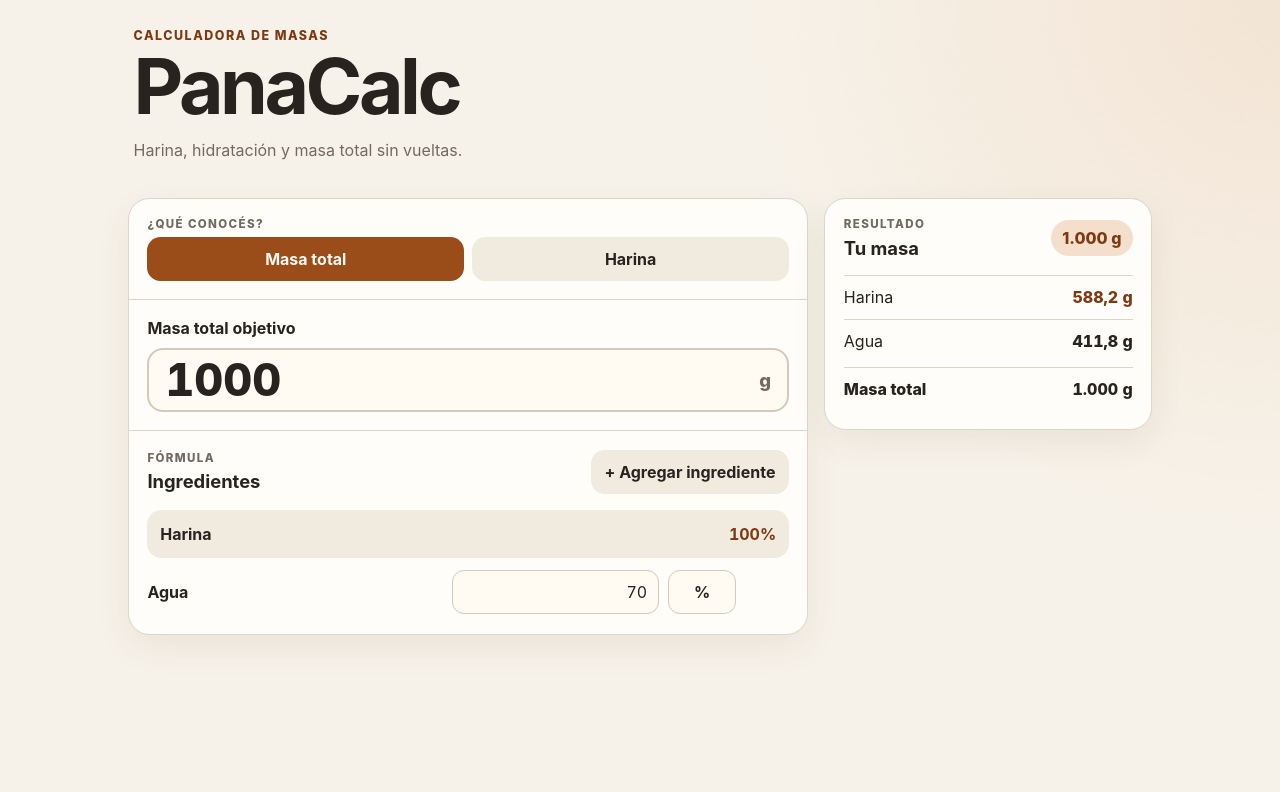
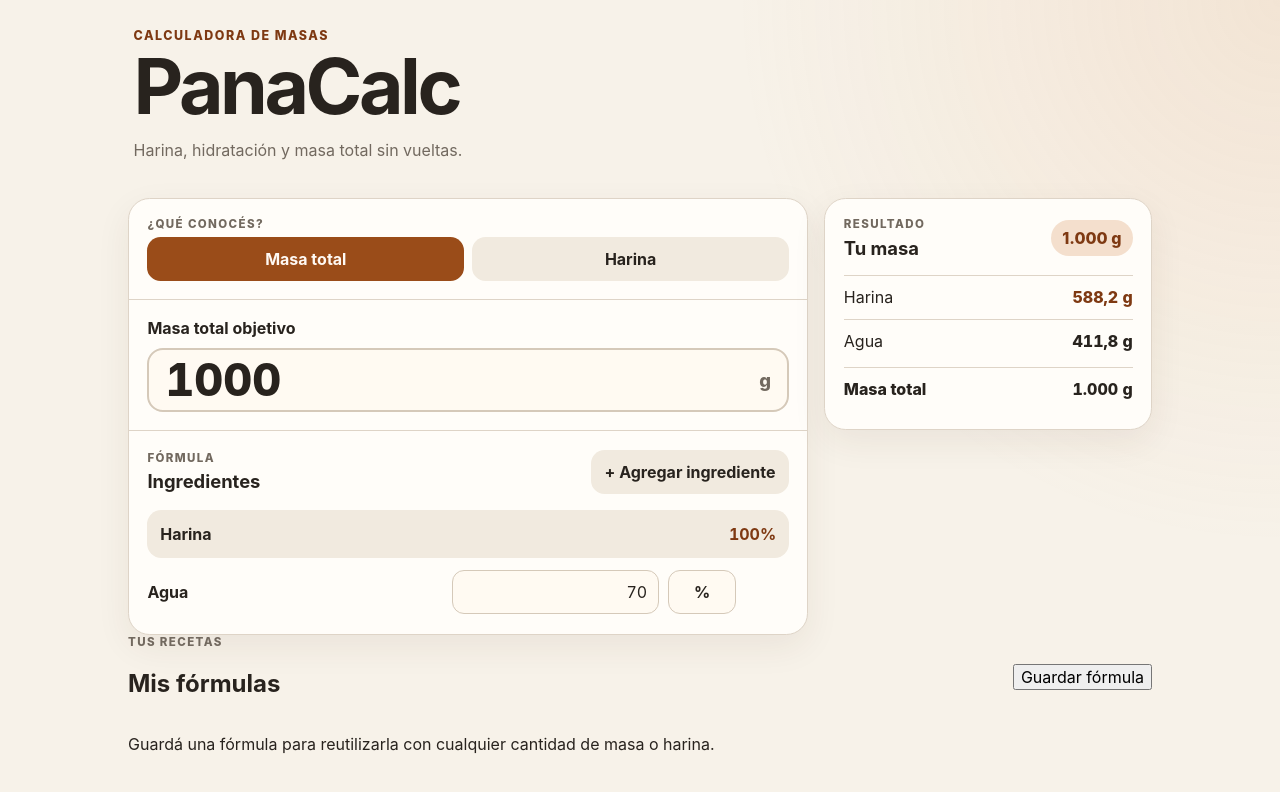
Before and after one commit to barbasmarcosi/PanaCalc, a React (Vite) app: page / in a window 1280 px wide. Shown: the top 792 px of the page. Built offline with nearby package versions, Linux system fonts and the light colour scheme.

Commit message:
feat: sync src/app/App.tsx

```diff
--- a/src/app/App.tsx
+++ b/src/app/App.tsx
@@ -1,6 +1,10 @@
 import { CalculatorPanel } from '../components/CalculatorPanel'
+import { PresetList } from '../components/PresetList'
+import { usePersistentCalculator } from './usePersistentCalculator'
 
 export function App() {
+  const persistent = usePersistentCalculator()
+
   return (
     <main className="app-shell">
       <header className="app-header">
@@ -8,7 +12,8 @@ export function App() {
         <h1>PanaCalc</h1>
         <p className="subtitle">Harina, hidratación y masa total sin vueltas.</p>
       </header>
-      <CalculatorPanel />
+      <CalculatorPanel calculator={persistent.calculator} />
+      <PresetList persistent={persistent} />
     </main>
   )
 }
```
